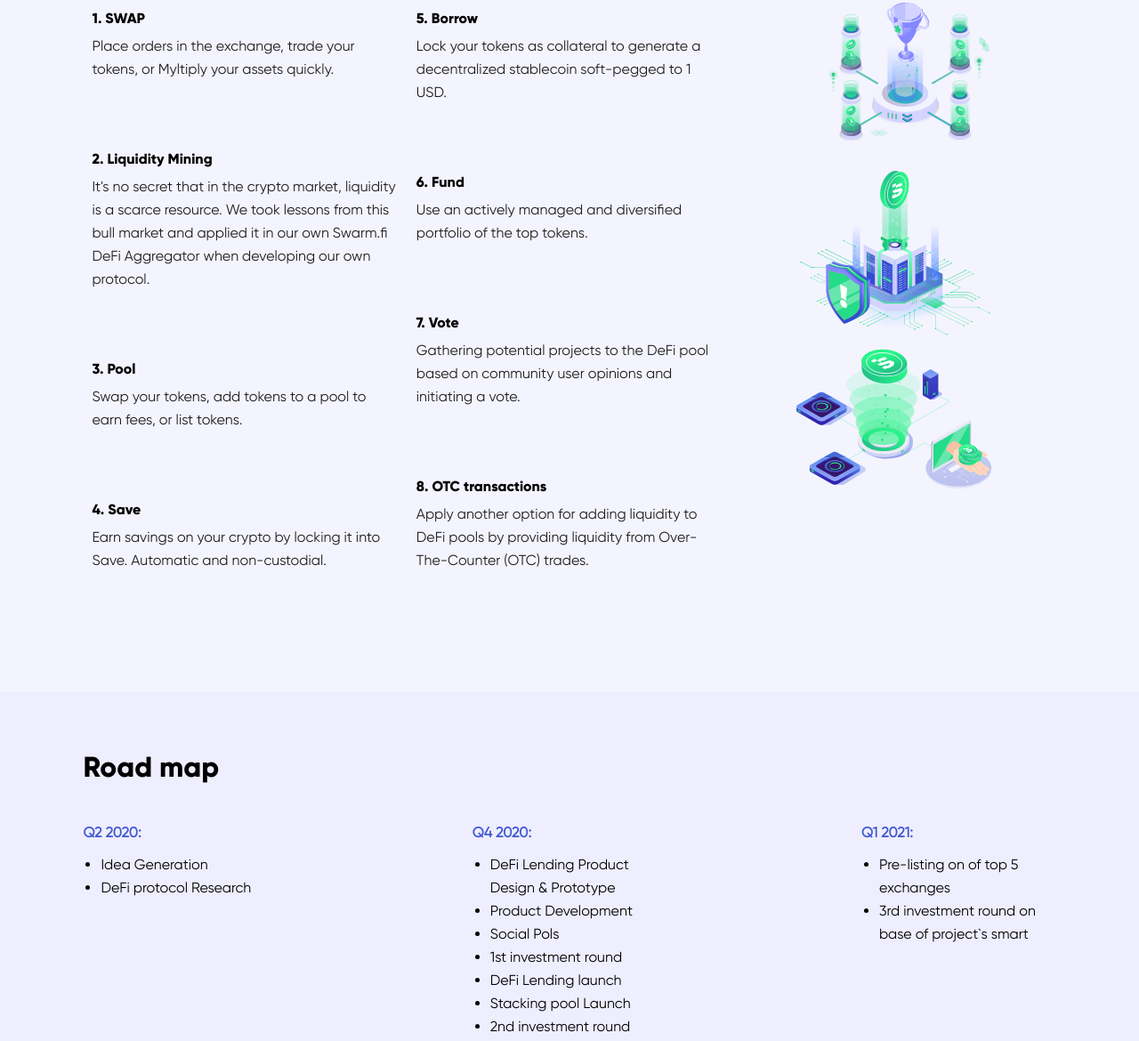
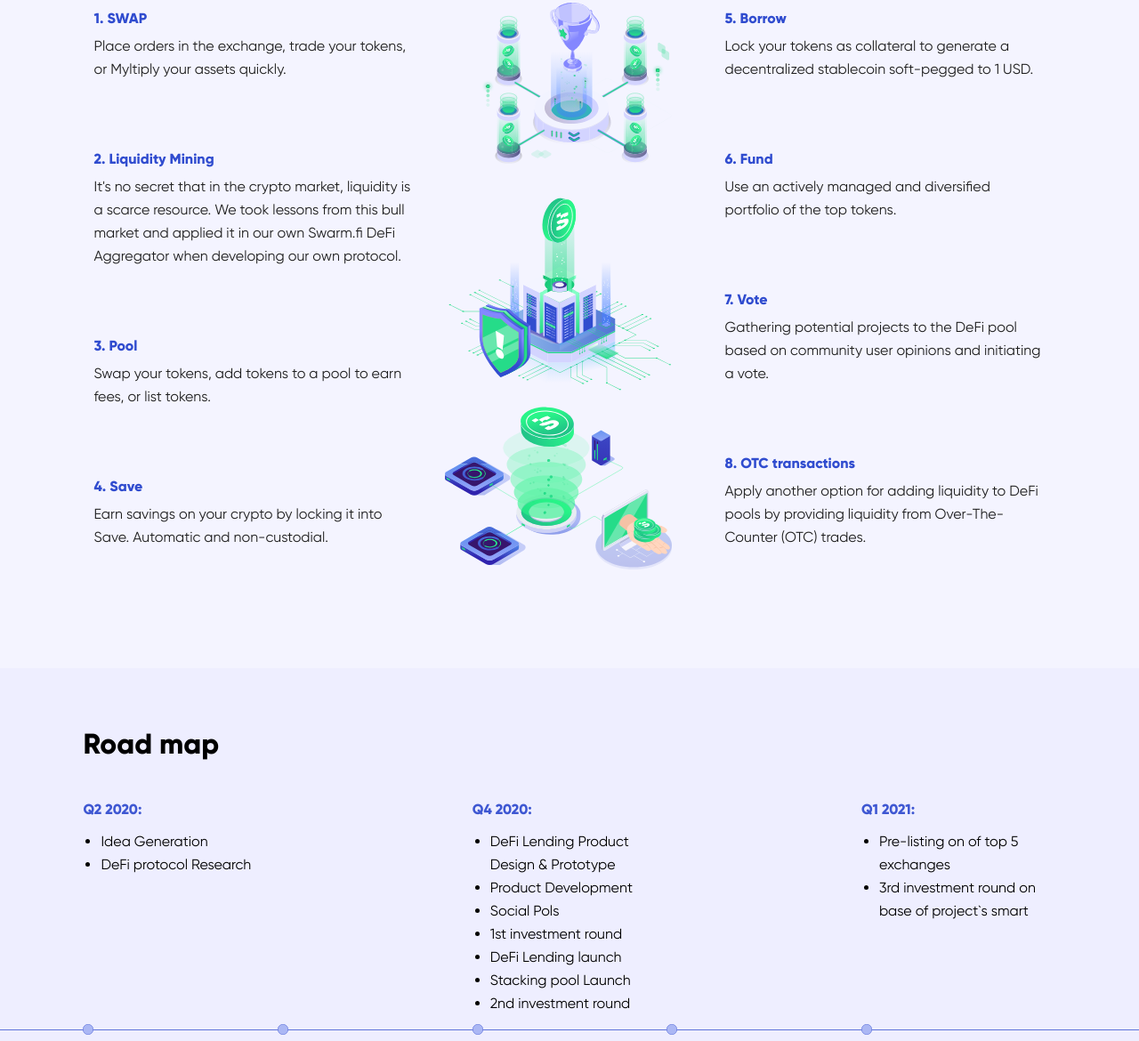
Before and after one commit to MaxUser99/lending-page, a plain HTML site: page index.html in a window 1280 px wide. Shown: the part 2260-3430 px from the top of the page at 89% size. Drawn offline with Linux system fonts and the light colour scheme.

Commit message:
change features section

```diff
--- a/index.html
+++ b/index.html
@@ -119,8 +119,7 @@
     <p class="section-subtitle">DeFi aggregator</p>
     <h3 class="list-title">The DeFi Aggregator includes:</h3>
     <div class="content">
-      <div class="features-list">
-        <div class="feature-row">
+        <div class="feature-col">
           <div class="feature">
             <h4 class="title">1. SWAP</h4>
             <p class="description">
@@ -146,7 +145,14 @@
             </p>
           </div>
         </div>
-        <div class="feature-row">
+
+        <div class="images-column">
+          <img src="assets/image3.svg" />
+          <img src="assets/image4.svg" />
+          <img src="assets/image5.svg" />
+        </div>
+
+        <div class="feature-col">
           <div class="feature">
             <h4 class="title">5. Borrow</h4>
             <p class="description">
@@ -172,12 +178,6 @@
             </p>
           </div>
         </div>
-      </div>
-      <div class="images-column">
-        <img src="assets/image3.svg" />
-        <img src="assets/image4.svg" />
-        <img src="assets/image5.svg" />
-      </div>
     </div>
   </section>
 
--- a/styles.css
+++ b/styles.css
@@ -381,33 +381,29 @@ main .image-wrapper img {
     line-height: 16px;
     text-align: center;
     color: #000000;
+    margin-bottom: 5%;
 }
 .section-products .content {
     width: 100%;
     display: flex;
+    justify-content: center;
 }
-.section-products .features-list {
-    margin-top: 5%;
-    width: 200%;
-    display: flex;
-    /* flex-wrap: wrap; */
-    justify-content: space-between;
+.section-products .feature-col {
+    margin: 0 auto;
 }
-.section-products .features-list .feature {
-    /* min-width: 200px; */
-    /* flex-basis: 40%; */
+.section-products .feature {
     padding: 10px;
     margin-bottom: 60px;
 }
-.section-products .features-list .feature .title {
+.section-products .feature .title {
     font-family: Gilroy-ExtraBold;
     font-style: normal;
     font-weight: bold;
     font-size: 16px;
     line-height: 16px;
-    color: #000000;
+    color: #304CCF;
 }
-.section-products .features-list .feature .description {
+.section-products .feature .description {
     margin-top: 10px;
     max-width: 360px;
     font-family: Gilroy;
@@ -418,15 +414,14 @@ main .image-wrapper img {
     color: #1F1F1F;
 }
 .section-products .images-column {
-    width: 100%;
+    margin-right: 25px;
     display: flex;
     flex-direction: column;
     align-items: center;
-    margin-top: 5%;
     min-width: 300px;
 }
 .section-products .images-column img {
-    width: 60%;
+    width: 85%;
 }
 @media screen and (max-width: 1140px) {
     .section-products .images-column img {
@@ -476,7 +471,7 @@ main .image-wrapper img {
 .section-roadmap .roadmap-tile .roadmap-tile__title {
     margin-bottom: 10px;
     color: #3E57D2;
-    font-family: Gilroy;
+    font-family: Gilroy-ExtraBold;
     font-style: normal;
     font-weight: bold;
     font-size: 16px;
```
